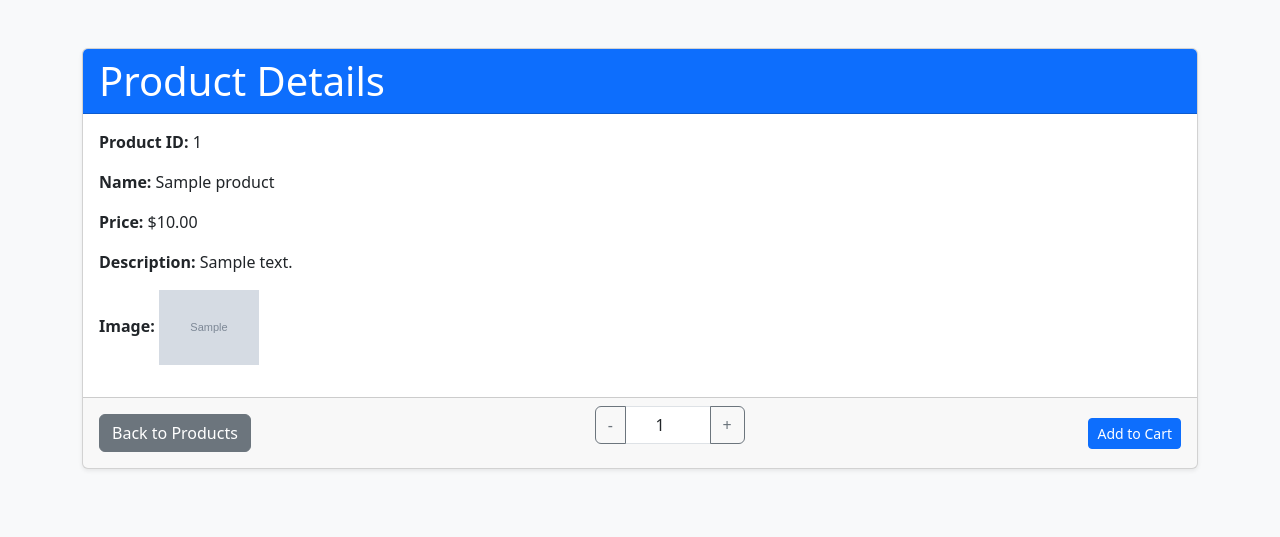
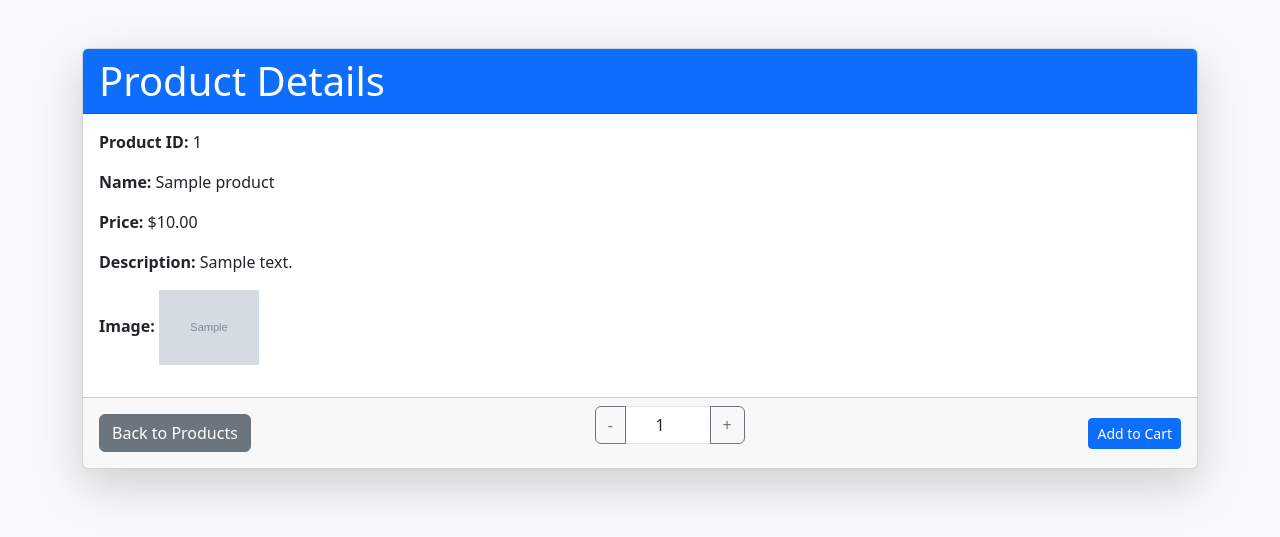
Before and after one commit to arcelda/Starter_Project, a PHP site: page /Starter_Project/layer_presentation/viewProduct.php?product_id=1 in a window 1280 px wide. Shown: the top 537 px of the page. Run offline with PHP 8.4, Linux system fonts and the light colour scheme; the visitor is signed in with stand-in values (Sample User, id 1); tables that the repository leaves empty hold one stand-in row (values such as "Sample post"); grey boxes marked "Sample" are stand-in pictures.

Commit message:
Bigger shadow

```diff
--- a/layer_presentation/viewProduct.php
+++ b/layer_presentation/viewProduct.php
@@ -44,7 +44,7 @@ if (isset($_GET['product_id'])) {
 
 <body class="bg-light">
     <div class="container my-5">
-        <div class="card shadow-sm">
+        <div class="card shadow-lg">
             <div class="card-header bg-primary text-white">
                 <h1 class="card-title mb-0">Product Details</h1>
             </div>
```
